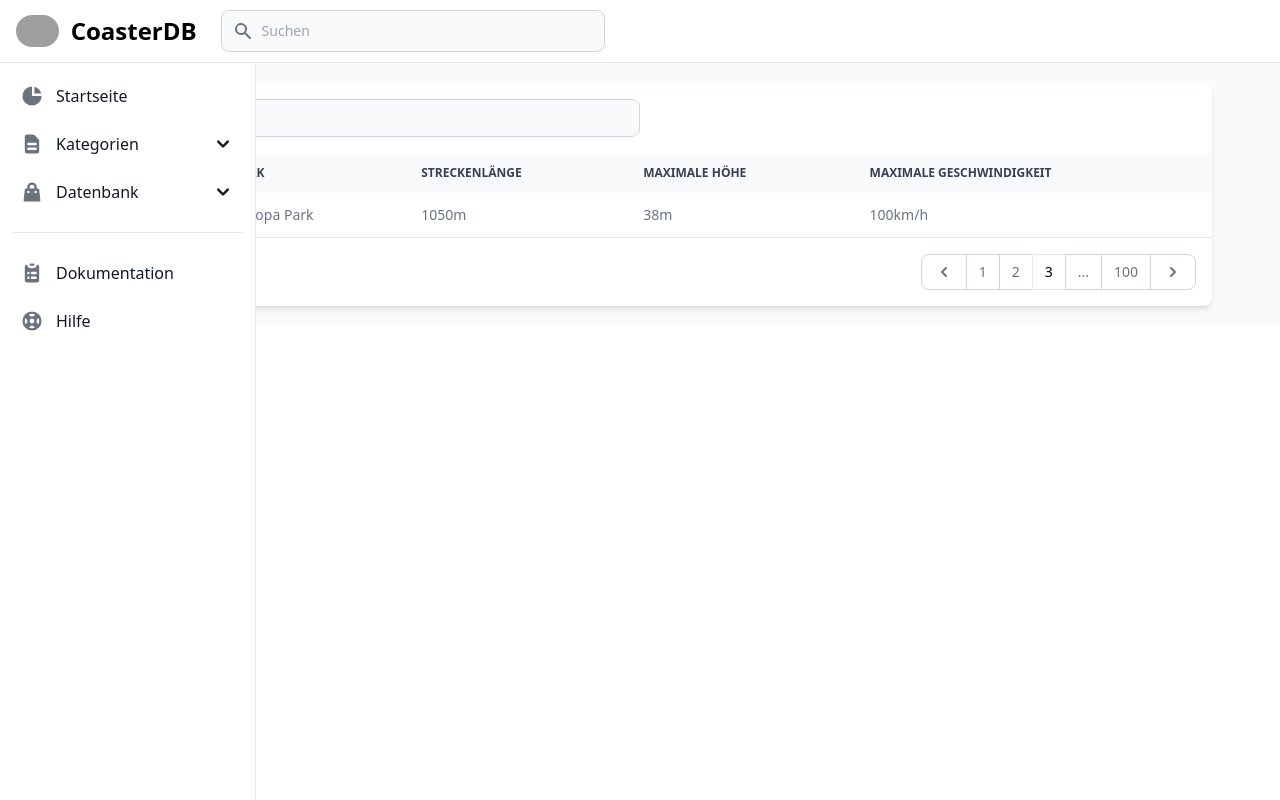
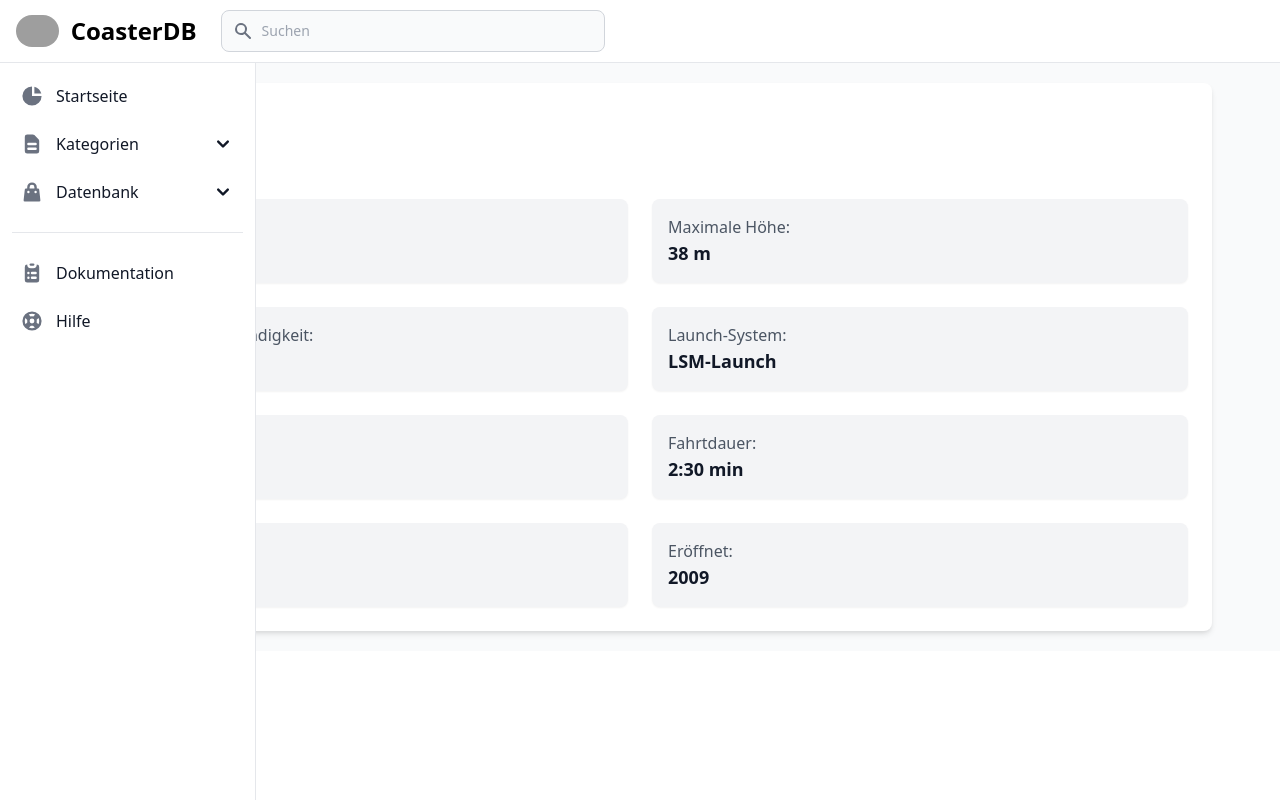
Before and after one commit to MiauRizius/CoasterDB, a Vue app: page /app/coaster/Karacho in a window 1280 px wide. Built offline with nearby package versions, Linux system fonts and the light colour scheme; grey boxes are pictures that could not be loaded.

Commit message:
Changed design for coaster and costers view with some placeholders

```diff
--- a/src/views/app/coasters/Coaster.vue
+++ b/src/views/app/coasters/Coaster.vue
@@ -1,98 +1,77 @@
 <script lang="ts">
-
 import Header from '../../../components/app/AppHeader.vue'
 import Sidebar from '../../../components/app/AppSidebar.vue'
-import ListItem from '../../../components/app/ListItem.vue';
 
 export default {
     components: {
         Header,
-        Sidebar,
-        ListItem
+        Sidebar
     },
+    data() {
+        return {
+            coaster: {
+                name: "Blue Fire",
+                park: "Europa Park",
+                length: "1050 m",
+                height: "38 m",
+                speed: "100 km/h",
+                launch: "LSM-Launch",
+                inversions: 4,
+                duration: "2:30 min",
+                manufacturer: "MACK Rides",
+                opened: "2009"
+            }
+        };
+    }
 };
 </script>
 
 <template>
-    <title>App - CoasterDB</title>
+    <title>{{ coaster.name }} - CoasterDB</title>
     <Header />
     <div style="margin-top: 63px;">
         <section class="bg-gray-50 dark:bg-gray-900 p-3 sm:p-5">
             <div class="mx-auto max-w-screen-xl px-4 lg:px-12">
-                <!-- Start coding here -->
                 <div class="bg-white dark:bg-gray-800 relative shadow-md sm:rounded-lg overflow-hidden">
-                    <div class="flex flex-col md:flex-row items-center justify-between space-y-3 md:space-y-0 md:space-x-4 p-4">
-                        <div class="w-full md:w-1/2">
-                            <form class="flex items-center">
-                                <label for="simple-search" class="sr-only">Search</label>
-                                <div class="relative w-full">
-                                    <div class="absolute inset-y-0 left-0 flex items-center pl-3 pointer-events-none">
-                                        <svg aria-hidden="true" class="w-5 h-5 text-gray-500 dark:text-gray-400" fill="currentColor" viewbox="0 0 20 20" xmlns="http://www.w3.org/2000/svg">
-                                            <path fill-rule="evenodd" d="M8 4a4 4 0 100 8 4 4 0 000-8zM2 8a6 6 0 1110.89 3.476l4.817 4.817a1 1 0 01-1.414 1.414l-4.816-4.816A6 6 0 012 8z" clip-rule="evenodd" />
-                                        </svg>
-                                    </div>
-                                    <input type="text" id="simple-search" class="bg-gray-50 border border-gray-300 text-gray-900 text-sm rounded-lg focus:ring-primary-500 focus:border-primary-500 block w-full pl-10 p-2 dark:bg-gray-700 dark:border-gray-600 dark:placeholder-gray-400 dark:text-white dark:focus:ring-primary-500 dark:focus:border-primary-500" placeholder="Search">
-                                </div>
-                            </form>
+                    <div class="p-6">
+                        <h1 class="text-2xl font-bold text-gray-900 dark:text-white mb-4">{{ coaster.name }}</h1>
+                        <p class="text-sm text-gray-500 dark:text-gray-400 mb-6">Park: <span class="font-medium text-gray-900 dark:text-white">{{ coaster.park }}</span></p>
+
+                        <div class="grid grid-cols-1 md:grid-cols-2 gap-6">
+                            <div class="bg-gray-100 dark:bg-gray-700 p-4 rounded-lg shadow-sm">
+                                <p class="text-gray-600 dark:text-gray-300">Streckenlänge:</p>
+                                <p class="text-lg font-semibold text-gray-900 dark:text-white">{{ coaster.length }}</p>
+                            </div>
+                            <div class="bg-gray-100 dark:bg-gray-700 p-4 rounded-lg shadow-sm">
+                                <p class="text-gray-600 dark:text-gray-300">Maximale Höhe:</p>
+                                <p class="text-lg font-semibold text-gray-900 dark:text-white">{{ coaster.height }}</p>
+                            </div>
+                            <div class="bg-gray-100 dark:bg-gray-700 p-4 rounded-lg shadow-sm">
+                                <p class="text-gray-600 dark:text-gray-300">Maximale Geschwindigkeit:</p>
+                                <p class="text-lg font-semibold text-gray-900 dark:text-white">{{ coaster.speed }}</p>
+                            </div>
+                            <div class="bg-gray-100 dark:bg-gray-700 p-4 rounded-lg shadow-sm">
+                                <p class="text-gray-600 dark:text-gray-300">Launch-System:</p>
+                                <p class="text-lg font-semibold text-gray-900 dark:text-white">{{ coaster.launch }}</p>
+                            </div>
+                            <div class="bg-gray-100 dark:bg-gray-700 p-4 rounded-lg shadow-sm">
+                                <p class="text-gray-600 dark:text-gray-300">Anzahl Inversionen:</p>
+                                <p class="text-lg font-semibold text-gray-900 dark:text-white">{{ coaster.inversions }}</p>
+                            </div>
+                            <div class="bg-gray-100 dark:bg-gray-700 p-4 rounded-lg shadow-sm">
+                                <p class="text-gray-600 dark:text-gray-300">Fahrtdauer:</p>
+                                <p class="text-lg font-semibold text-gray-900 dark:text-white">{{ coaster.duration }}</p>
+                            </div>
+                            <div class="bg-gray-100 dark:bg-gray-700 p-4 rounded-lg shadow-sm">
+                                <p class="text-gray-600 dark:text-gray-300">Hersteller:</p>
+                                <p class="text-lg font-semibold text-gray-900 dark:text-white">{{ coaster.manufacturer }}</p>
+                            </div>
+                            <div class="bg-gray-100 dark:bg-gray-700 p-4 rounded-lg shadow-sm">
+                                <p class="text-gray-600 dark:text-gray-300">Eröffnet:</p>
+                                <p class="text-lg font-semibold text-gray-900 dark:text-white">{{ coaster.opened }}</p>
+                            </div>
                         </div>
                     </div>
-                    <div class="overflow-x-auto">
-                        <table class="w-full text-sm text-left text-gray-500 dark:text-gray-400">
-                            <thead class="text-xs text-gray-700 uppercase bg-gray-50 dark:bg-gray-700 dark:text-gray-400">
-                                <tr>
-                                    <th scope="col" class="px-4 py-3">Name</th>
-                                    <th scope="col" class="px-4 py-3">Park</th>
-                                    <th scope="col" class="px-4 py-3">Streckenlänge</th>
-                                    <th scope="col" class="px-4 py-3">Maximale Höhe</th>
-                                    <th scope="col" class="px-4 py-3">maximale Geschwindigkeit</th>
-                                </tr>
-                            </thead>
-                            <tbody>
-                                <ListItem name="Blue Fire" park="Europa Park" length="1050m" height="38m" speed="100km/h" />
-                            </tbody>
-                        </table>
-                    </div>
-                    <nav class="flex flex-col md:flex-row justify-between items-start md:items-center space-y-3 md:space-y-0 p-4" aria-label="Table navigation">
-                        <span class="text-sm font-normal text-gray-500 dark:text-gray-400">
-                            Showing
-                            <span class="font-semibold text-gray-900 dark:text-white">1-10</span>
-                            of
-                            <span class="font-semibold text-gray-900 dark:text-white">1000</span>
-                        </span>
-                        <ul class="inline-flex items-stretch -space-x-px">
-                            <li>
-                                <a href="#" class="flex items-center justify-center h-full py-1.5 px-3 ml-0 text-gray-500 bg-white rounded-l-lg border border-gray-300 hover:bg-gray-100 hover:text-gray-700 dark:bg-gray-800 dark:border-gray-700 dark:text-gray-400 dark:hover:bg-gray-700 dark:hover:text-white">
-                                    <span class="sr-only">Previous</span>
-                                    <svg class="w-5 h-5" aria-hidden="true" fill="currentColor" viewbox="0 0 20 20" xmlns="http://www.w3.org/2000/svg">
-                                        <path fill-rule="evenodd" d="M12.707 5.293a1 1 0 010 1.414L9.414 10l3.293 3.293a1 1 0 01-1.414 1.414l-4-4a1 1 0 010-1.414l4-4a1 1 0 011.414 0z" clip-rule="evenodd" />
-                                    </svg>
-                                </a>
-                            </li>
-                            <li>
-                                <a href="#" class="flex items-center justify-center text-sm py-2 px-3 leading-tight text-gray-500 bg-white border border-gray-300 hover:bg-gray-100 hover:text-gray-700 dark:bg-gray-800 dark:border-gray-700 dark:text-gray-400 dark:hover:bg-gray-700 dark:hover:text-white">1</a>
-                            </li>
-                            <li>
-                                <a href="#" class="flex items-center justify-center text-sm py-2 px-3 leading-tight text-gray-500 bg-white border border-gray-300 hover:bg-gray-100 hover:text-gray-700 dark:bg-gray-800 dark:border-gray-700 dark:text-gray-400 dark:hover:bg-gray-700 dark:hover:text-white">2</a>
-                            </li>
-                            <li>
-                                <a href="#" aria-current="page" class="flex items-center justify-center text-sm z-10 py-2 px-3 leading-tight text-primary-600 bg-primary-50 border border-primary-300 hover:bg-primary-100 hover:text-primary-700 dark:border-gray-700 dark:bg-gray-700 dark:text-white">3</a>
-                            </li>
-                            <li>
-                                <a href="#" class="flex items-center justify-center text-sm py-2 px-3 leading-tight text-gray-500 bg-white border border-gray-300 hover:bg-gray-100 hover:text-gray-700 dark:bg-gray-800 dark:border-gray-700 dark:text-gray-400 dark:hover:bg-gray-700 dark:hover:text-white">...</a>
-                            </li>
-                            <li>
-                                <a href="#" class="flex items-center justify-center text-sm py-2 px-3 leading-tight text-gray-500 bg-white border border-gray-300 hover:bg-gray-100 hover:text-gray-700 dark:bg-gray-800 dark:border-gray-700 dark:text-gray-400 dark:hover:bg-gray-700 dark:hover:text-white">100</a>
-                            </li>
-                            <li>
-                                <a href="#" class="flex items-center justify-center h-full py-1.5 px-3 leading-tight text-gray-500 bg-white rounded-r-lg border border-gray-300 hover:bg-gray-100 hover:text-gray-700 dark:bg-gray-800 dark:border-gray-700 dark:text-gray-400 dark:hover:bg-gray-700 dark:hover:text-white">
-                                    <span class="sr-only">Next</span>
-                                    <svg class="w-5 h-5" aria-hidden="true" fill="currentColor" viewbox="0 0 20 20" xmlns="http://www.w3.org/2000/svg">
-                                        <path fill-rule="evenodd" d="M7.293 14.707a1 1 0 010-1.414L10.586 10 7.293 6.707a1 1 0 011.414-1.414l4 4a1 1 0 010 1.414l-4 4a1 1 0 01-1.414 0z" clip-rule="evenodd" />
-                                    </svg>
-                                </a>
-                            </li>
-                        </ul>
-                    </nav>
                 </div>
             </div>
         </section>
--- a/src/views/app/coasters/Coasters.vue
+++ b/src/views/app/coasters/Coasters.vue
@@ -0,0 +1,44 @@
+<script lang="ts">
+import Header from '../../../components/app/AppHeader.vue'
+import Sidebar from '../../../components/app/AppSidebar.vue'
+
+export default {
+    components: {
+        Header,
+        Sidebar
+    },
+    data() {
+        return {
+            coasters: [
+                { name: 'Blue Fire', park: 'Europa Park' },
+                { name: 'Taron', park: 'Phantasialand' },
+                { name: 'Silver Star', park: 'Europa Park' },
+                { name: 'Karacho', park: 'Erlebnispark Tripsdrill' }
+            ]
+        }
+    }
+}
+</script>
+
+<template>
+    <title>Coaster Übersicht – CoasterDB</title>
+    <Header />
+    <div style="margin-top: 63px;">
+        <section class="bg-gray-50 dark:bg-gray-900 p-3 sm:p-5">
+            <div class="mx-auto max-w-screen-xl px-4 lg:px-12">
+                <div class="grid grid-cols-1 sm:grid-cols-2 lg:grid-cols-2 gap-6">
+                    <div v-for="coaster in coasters" :key="coaster.name" class="bg-white dark:bg-gray-800 shadow-md sm:rounded-lg p-6">
+                        <h2 class="text-xl font-bold text-gray-900 dark:text-white mb-2">{{ coaster.name }}</h2>
+                        <p class="text-gray-700 dark:text-gray-300">
+                            <span class="font-semibold">Park:</span> {{ coaster.park }}
+                        </p>
+                    </div>
+                </div>
+            </div>
+        </section>
+    </div>
+    <Sidebar />
+</template>
+
+<style scoped>
+</style>
```
Also changed, not shown: src/components/app/AppSidebar.vue (+4 -4 lines), src/views/app/parks/Park.vue (added), src/views/app/parks/Parks.vue (added).
